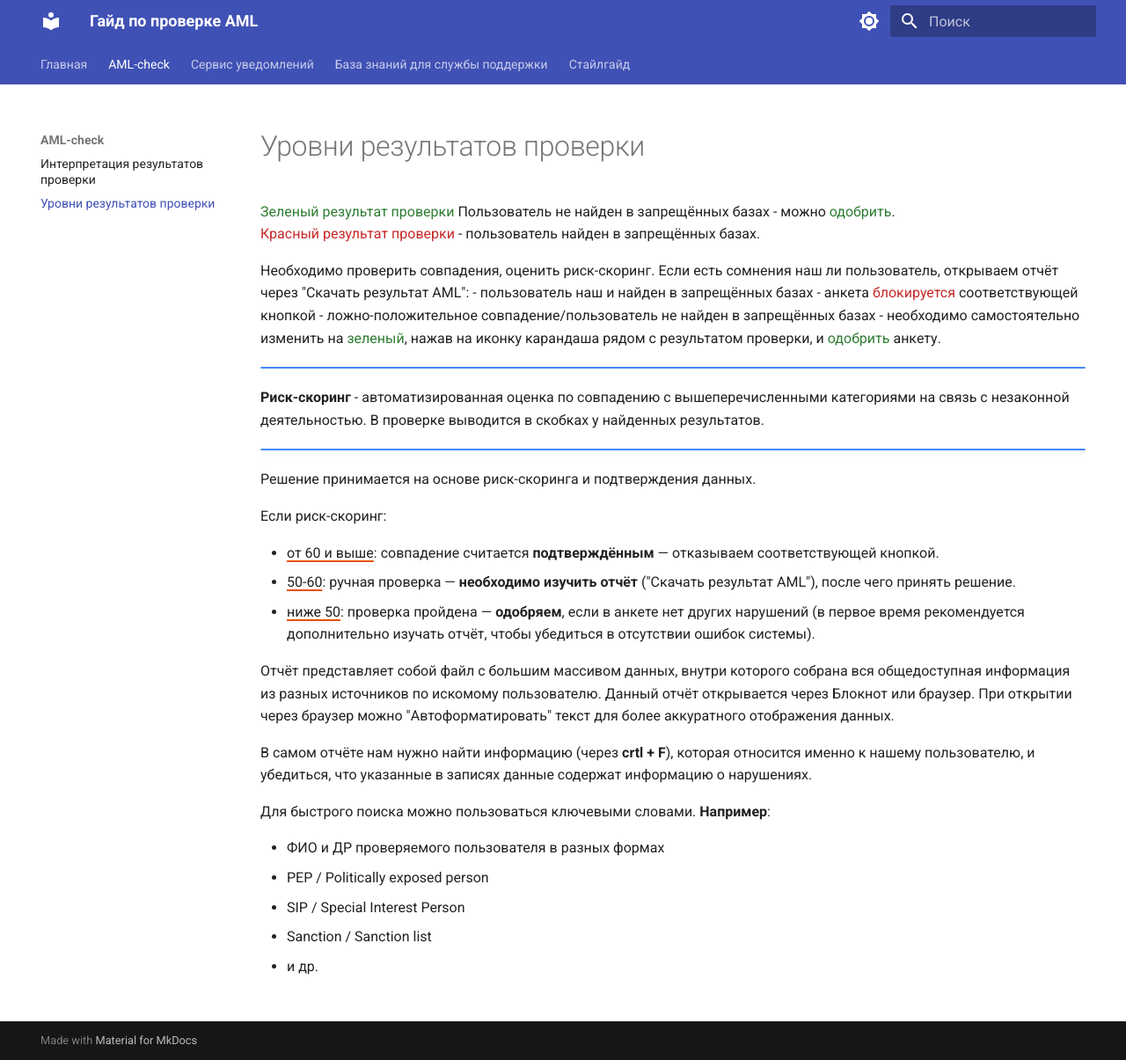
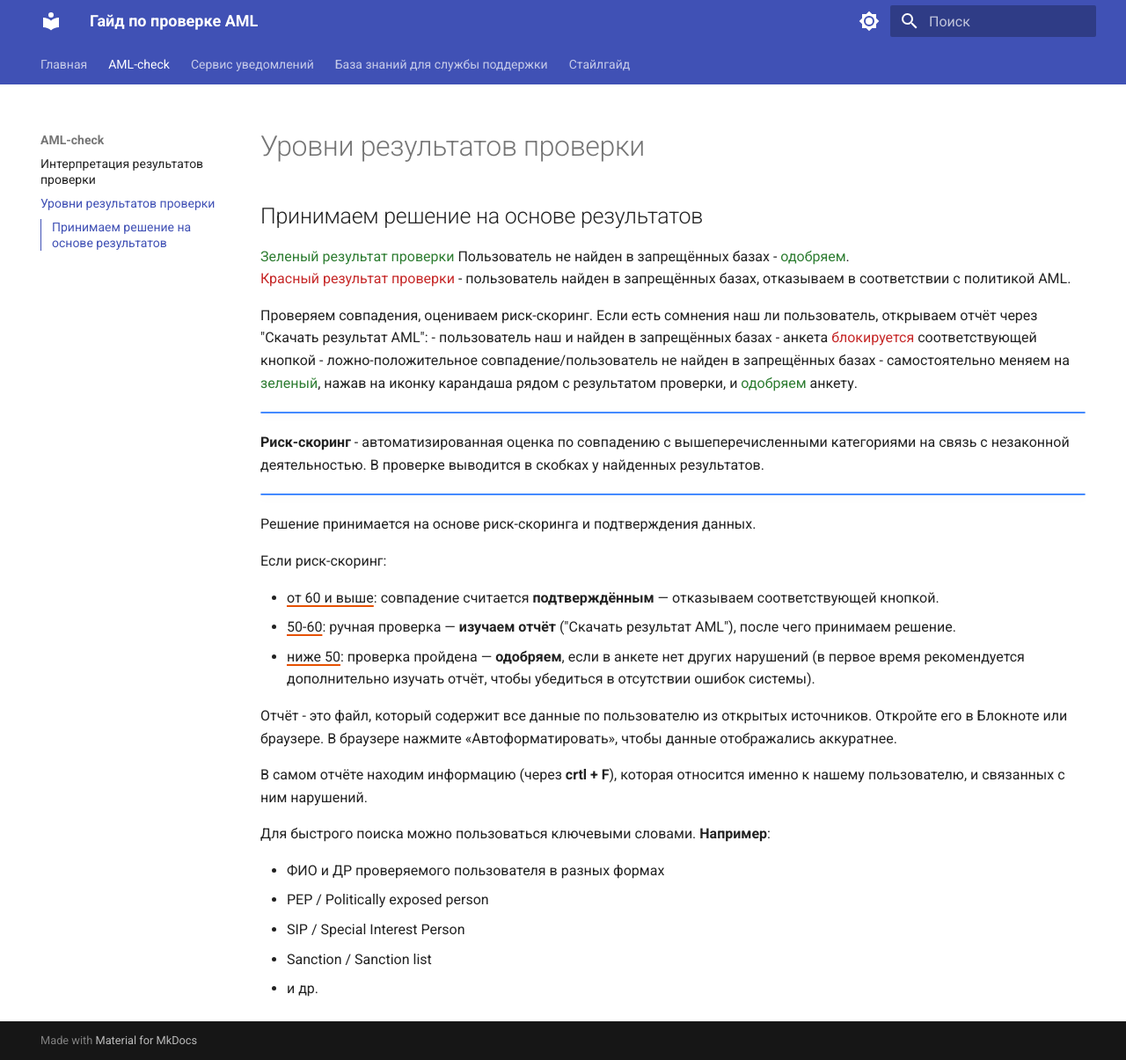
Before and after one commit to timonovam92-arch/AML-check, an MkDocs documentation site: the page built from docs/risk-levels.md, in a window 1280 px wide and 1205 px high. Shown: the whole window at 88% size. Built offline with MkDocs 1.6.1 and Material for MkDocs 9.7.7, drawn with Linux system fonts in a browser that asks for light colours.

Commit message:
Исправила тексты, убрала канцеляризмы

```diff
--- a/docs/risk-levels.md
+++ b/docs/risk-levels.md
@@ -1,10 +1,12 @@
+## Принимаем решение на основе результатов
+
 <span class="text-green">Зеленый результат проверки</span>
-Пользователь не найден в запрещённых базах - можно <span class="text-green">одобрить</span>.<br>
-<span class="text-red">Красный результат проверки</span> - пользователь найден в запрещённых базах.
+Пользователь не найден в запрещённых базах - <span class="text-green">одобряем</span>.<br>
+<span class="text-red">Красный результат проверки</span> - пользователь найден в запрещённых базах, отказываем в соответствии с политикой AML.
 
-Необходимо проверить совпадения, оценить риск-скоринг. Если есть сомнения наш ли пользователь, открываем отчёт через "Скачать результат AML":
+Проверяем совпадения, оцениваем риск-скоринг. Если есть сомнения наш ли пользователь, открываем отчёт через "Скачать результат AML":
 - пользователь наш и найден в запрещённых базах - анкета <span class="text-red">блокируется</span> соответствующей кнопкой
-- ложно-положительное совпадение/пользователь не найден в запрещённых базах - необходимо самостоятельно изменить на <span class="text-green">зеленый</span>, нажав на иконку карандаша рядом с результатом проверки, и <span class="text-green">одобрить</span> анкету.
+- ложно-положительное совпадение/пользователь не найден в запрещённых базах - самостоятельно меняем на <span class="text-green">зеленый</span>, нажав на иконку карандаша рядом с результатом проверки, и <span class="text-green">одобряем</span> анкету.
 
 !!! note ""
 **Риск-скоринг** - автоматизированная оценка по совпадению с вышеперечисленными категориями на связь с незаконной деятельностью. В проверке выводится в скобках у найденных результатов.
@@ -15,12 +17,13 @@
 Если риск-скоринг:
 
 - <span class="text-underline">от 60 и выше</span>: совпадение считается **подтверждённым** — отказываем соответствующей кнопкой.
-- <span class="text-underline">50-60</span>: ручная проверка — **необходимо изучить отчёт** ("Скачать результат AML"), после чего принять решение.
+- <span class="text-underline">50-60</span>: ручная проверка — **изучаем отчёт** ("Скачать результат AML"), после чего принимаем решение.
 - <span class="text-underline">ниже 50</span>: проверка пройдена — **одобряем**, если в анкете нет других нарушений (в первое время рекомендуется дополнительно изучать отчёт, чтобы убедиться в отсутствии ошибок системы).
 
-Отчёт представляет собой файл с большим массивом данных, внутри которого собрана вся общедоступная информация из разных источников по искомому пользователю. Данный отчёт открывается через Блокнот или браузер. При открытии через браузер можно "Автоформатировать" текст для более аккуратного отображения данных.
 
-В самом отчёте нам нужно найти информацию (через **crtl + F**), которая относится именно к нашему пользователю, и убедиться, что указанные в записях данные содержат информацию о нарушениях.
+Отчёт - это файл, который содержит все данные по пользователю из открытых источников. Откройте его в Блокноте или браузере. В браузере нажмите «Автоформатировать», чтобы данные отображались аккуратнее.
+
+В самом отчёте находим информацию (через **crtl + F**), которая относится именно к нашему пользователю, и связанных с ним нарушений.
 
 Для быстрого поиска можно пользоваться ключевыми словами. **Например**:
 
```
Also changed, not shown: docs/index.md (+5 -2 lines).
